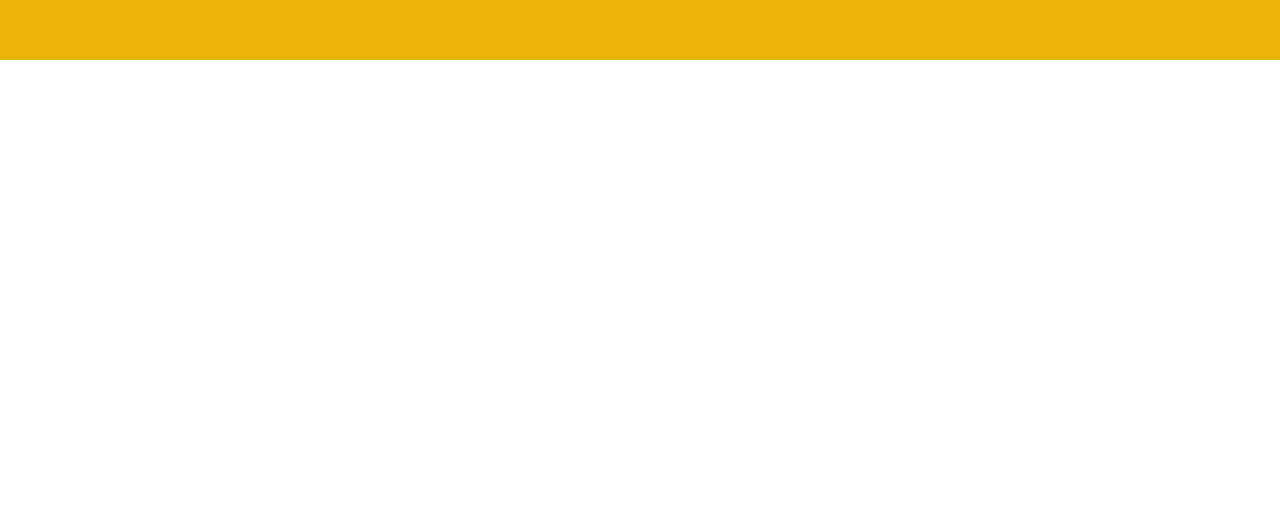
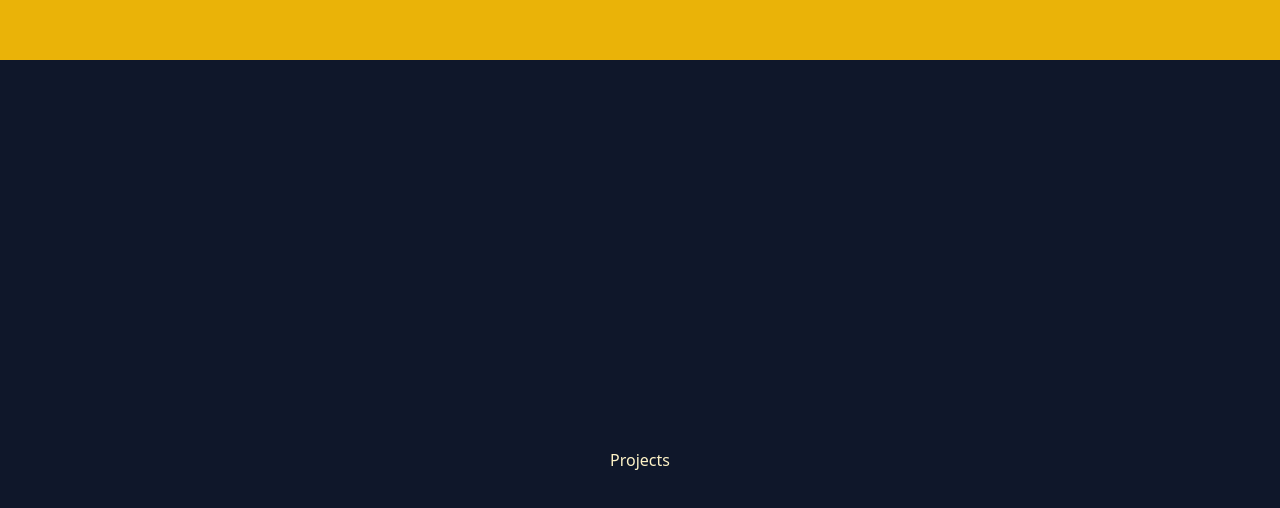
Before and after one commit to Jan-Kiezun/Jan-Kiezun.github.io, a React (Vite) app in the folder gith-pgs-client/: page / in a window 1280 px wide. Shown: the part 1540-2048 px from the top of the page. Before the commit the page ends 1600 px from the top, so only its background shows below. Built offline with nearby package versions, Linux system fonts and the light colour scheme.

Commit message:
small touches

```diff
--- a/gith-pgs-client/index.html
+++ b/gith-pgs-client/index.html
@@ -4,7 +4,7 @@
     <meta charset="UTF-8" />
     <link rel="icon" type="image/svg+xml" href="/vite.svg" />
     <meta name="viewport" content="width=device-width, initial-scale=1.0" />
-    <title>Vite + React + TS</title>
+    <title>Jan Kieżun</title>
   </head>
   <body>
     <div id="root"></div>
--- a/gith-pgs-client/src/App.tsx
+++ b/gith-pgs-client/src/App.tsx
@@ -1,5 +1,6 @@
 import StartView from "./components/landingPage/startView/StartView";
 import StartAbout from "./components/landingPage/about/StartAbout";
+import StartProjects from "./components/landingPage/projects/StartProjects";
 import { useEffect, useState } from "react";
 
 function App() {
@@ -21,6 +22,7 @@ function App() {
     <div className="flex flex-col">
       <StartView />
       <StartAbout />
+      <StartProjects />
       {scrollY === 0 ? (
         <div className="absolute bottom-0 left-0 right-0 flex justify-center items-center">
           <div className="animate-bounce">
--- a/gith-pgs-client/src/components/landingPage/about/StartAbout.tsx
+++ b/gith-pgs-client/src/components/landingPage/about/StartAbout.tsx
@@ -1,5 +1,3 @@
-import React from "react";
-
 function StartAbout() {
   return (
     <div className="min-h-screen w-screen flex justify-center items-center bg-yellow-500">
--- /dev/null
+++ b/gith-pgs-client/src/components/landingPage/projects/StartProjects.tsx
@@ -0,0 +1,9 @@
+function StartProjects() {
+  return (
+    <div className="min-h-screen w-screen flex justify-center items-center bg-slate-900 text-amber-100">
+      Projects
+    </div>
+  );
+}
+
+export default StartProjects;
```
Also changed, not shown: 1 other file (tests, documents, lock files or other folders).
